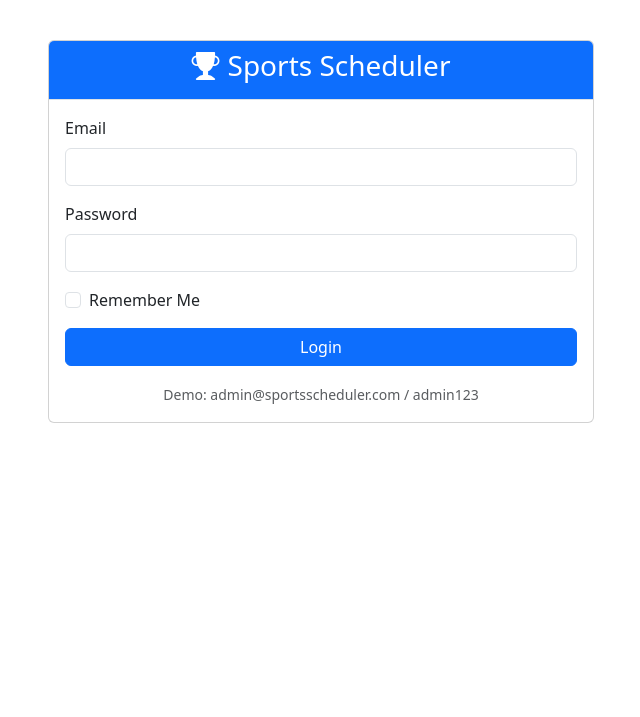
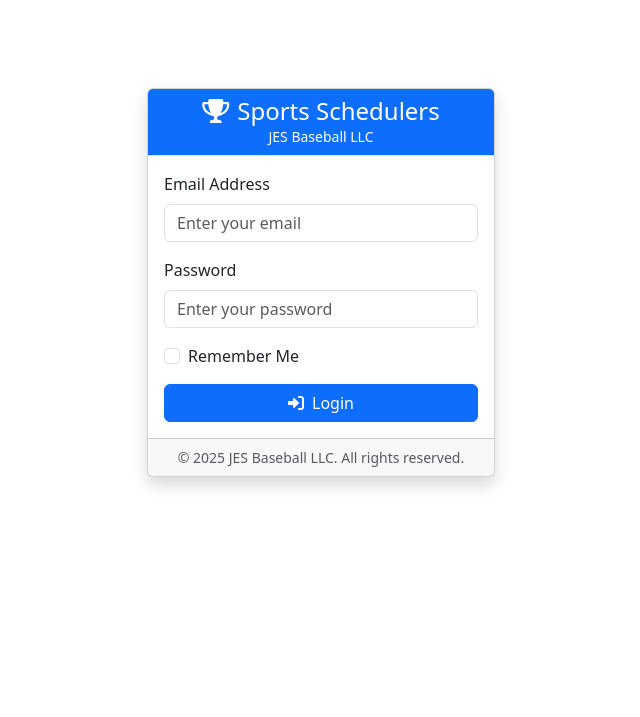
Before and after one commit to erioz3802/New-Sports-Schedulers-Web, a Python web app: template templates/auth/login.html in a window 1280 px wide. Shown: the top 717 px of the page, without its empty margins (319-959 px from the left). Run offline with Jinja, Linux system fonts and the light colour scheme; the template is opened without the code that fills it, so the values that code supplies are empty; some libraries are stand-ins or nearby versions.

Commit message:
Update login page title and layout

```diff
--- a/templates/auth/login.html
+++ b/templates/auth/login.html
@@ -1,52 +1,61 @@
 {% extends "base.html" %}
 
-{% block title %}Login - Sports Scheduler{% endblock %}
+{% block title %}Login - Sports Schedulers{% endblock %}
 
 {% block content %}
+<div class="container mt-5">
     <div class="row justify-content-center">
-    <div class="col-md-6">
-        <div class="card">
-            <div class="card-header text-center bg-primary text-white">
-                <h3><i class="bi bi-trophy-fill me-2"></i>Sports Scheduler</h3>
+        <div class="col-md-6 col-lg-4">
+            <div class="card shadow">
+                <div class="card-header bg-primary text-white text-center">
+                    <h4 class="mb-0">
+                        <i class="fas fa-trophy me-2"></i>Sports Schedulers
+                    </h4>
+                    <p class="mb-0 small">JES Baseball LLC</p>
                 </div>
                 <div class="card-body">
                     <form method="POST">
-                    {{ form.hidden_tag() }}
+                        <input type="hidden" name="csrf_token" value="{{ csrf_token() }}">
 
                         <div class="mb-3">
-                        <label for="email" class="form-label">Email</label>
-                        <input type="email" class="form-control" id="email" name="email" required>
-                        {% if form.errors.get('email') %}
-                            <div class="text-danger">
-                                {% for error in form.errors.email %}
-                                    <small>{{ error }}</small>
-                                {% endfor %}
-                            </div>
-                        {% endif %}
+                            <label for="email" class="form-label">Email Address</label>
+                            <input type="email"
+                                   class="form-control"
+                                   id="email"
+                                   name="email"
+                                   required
+                                   placeholder="Enter your email">
                         </div>
 
                         <div class="mb-3">
                             <label for="password" class="form-label">Password</label>
-                        <input type="password" class="form-control" id="password" name="password" required>
-                        {% if form.errors.get('password') %}
-                            <div class="text-danger">
-                                {% for error in form.errors.password %}
-                                    <small>{{ error }}</small>
-                                {% endfor %}
-                            </div>
-                        {% endif %}
+                            <input type="password"
+                                   class="form-control"
+                                   id="password"
+                                   name="password"
+                                   required
+                                   placeholder="Enter your password">
                         </div>
 
                         <div class="mb-3 form-check">
-                        <input type="checkbox" class="form-check-input" id="remember_me" name="remember_me">
-                        <label class="form-check-label" for="remember_me">Remember Me</label>
+                            <input type="checkbox"
+                                   class="form-check-input"
+                                   id="remember"
+                                   name="remember">
+                            <label class="form-check-label" for="remember">
+                                Remember Me
+                            </label>
                         </div>
 
-                    <button type="submit" class="btn btn-primary w-100">Login</button>
+                        <div class="d-grid">
+                            <button type="submit" class="btn btn-primary">
+                                <i class="fas fa-sign-in-alt me-2"></i>Login
+                            </button>
+                        </div>
                     </form>
-
-                <div class="text-center mt-3">
-                    <small class="text-muted">Demo: admin@sportsscheduler.com / admin123</small>
+                </div>
+                <div class="card-footer text-center text-muted small">
+                    © 2025 JES Baseball LLC. All rights reserved.
                 </div>
             </div>
         </div>
```
Lines whose indentation alone changed are shown as unchanged.
